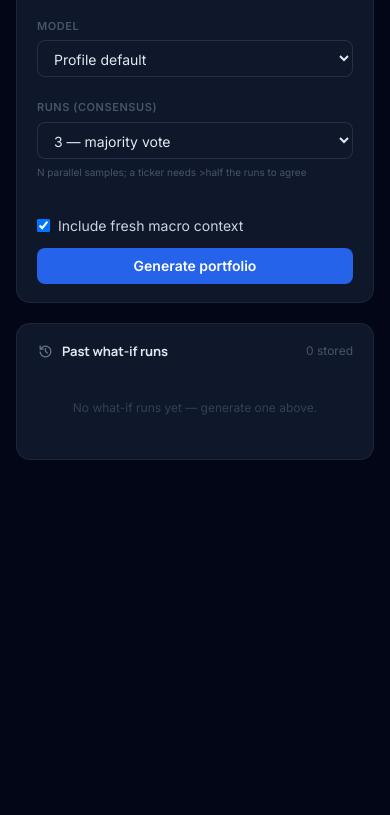
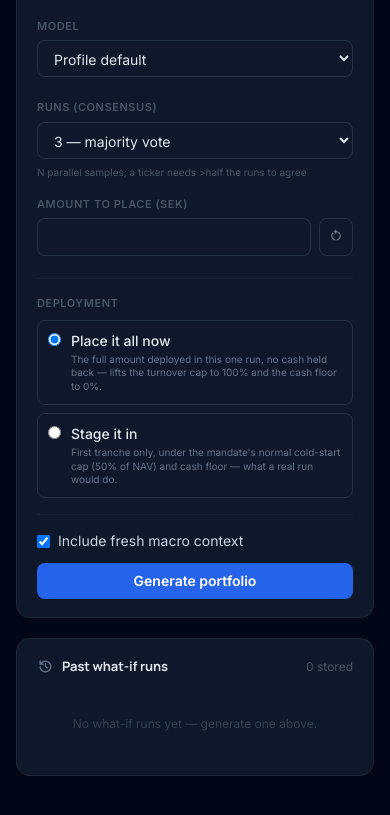
Before and after one commit to ACWesterberg/ai-fund-manager, a Python web app: template src/fundmgr/web/templates/whatif.html in a window 390 px wide. Shown: the part 368-1183 px from the top of the page. Run offline with Jinja, Linux system fonts and the light colour scheme; the template is opened without the code that fills it, so the values that code supplies are empty; some libraries are stand-ins or nearby versions.

Commit message:
Add amount and deployment mode to the What-If Lab
Two new per-generation controls, scoped to the Lab only — no change to how
the real weekly runs deploy.

Amount to place. Overrides the profile's capital_sek for that run, so you can
ask what 25k would buy under the Buffett mandate without editing its 1M config.
The field prefills from the profile and resets to it on profile change.

Deployment mode. "Place it all now" puts the whole amount to work in a single
run: turnover cap to 100%, cash floor to 0%, and max_cash_pct to 0 as well —
without that last one the guardrail would still wave through a cash target up
to the mandate's ceiling, which is not what "100% directly" means. A directive
stating the intent in words is appended to the user message, since the lifted
caps alone still leave the model free to hedge into cash. "Stage it in" keeps
the previous behaviour: the cold-start cap (50% of NAV for these profiles) and
the mandate's cash floor, i.e. a realistic first tranche.

Both risk overrides are applied to a per-run copy, so a full-deploy run cannot
leak a zeroed cash floor into a later staged one — there's a test for exactly
that.

Guarding small amounts. Two floors derive from the profile's own risk config:
below min_trade_sek nothing can trade at all, so that raises before any LLM
call rather than burning a consensus run to return all-rejected actions. Below
min_trade_sek / max_position_pct (13,889 SEK for every current profile) a
max-weight position still lands under the min trade size, so the run proceeds
but is flagged undersized in the form and on the result card.

The result card now reports the amount placed and which mode produced it, and
tolerates older stored results that predate the deployment block.

Co-Authored-By: Claude Opus 5 <noreply@anthropic.com>
Claude-Session: https://claude.ai/code/session_016Ucw9U5yy72kwG8A45Sxht

```diff
--- a/src/fundmgr/web/templates/whatif.html
+++ b/src/fundmgr/web/templates/whatif.html
@@ -34,7 +34,9 @@
                 data-universe="{{ p.universe }}" data-mandate="{{ p.mandate }}"
                 data-benchmark="{{ p.benchmark }}" data-capital="{{ p.capital_sek }}"
                 data-default-model="{{ p.default_provider }}/{{ p.default_model }}"
-                data-default-n="{{ p.default_n_samples }}">
+                data-default-n="{{ p.default_n_samples }}"
+                data-min-amount="{{ p.min_amount_sek }}"
+                data-staged-pct="{{ p.staged_turnover_pct }}">
           {{ p.name }}
         </option>
         {% endfor %}
@@ -63,14 +65,58 @@
       <p class="text-[10px] text-slate-600 mt-1.5">N parallel samples; a ticker needs &gt;half the runs to agree</p>
     </div>
 
-    <div class="flex flex-col justify-between">
-      <label class="flex items-center gap-2 mt-5 text-sm text-slate-300 select-none cursor-pointer">
+    <div>
+      <label class="kpi-label block">Amount to place (SEK)</label>
+      <div class="flex gap-2">
+        <input id="f-amount" type="number" min="1" step="1000" inputmode="numeric"
+               class="w-full bg-slate-900 border border-slate-700/60 rounded-lg px-3 py-2 text-sm text-slate-200">
+        <button id="f-amount-reset" type="button" title="Reset to the profile's own capital"
+                class="shrink-0 px-2 text-slate-500 hover:text-slate-300 border border-slate-700/60 rounded-lg">
+          <span class="material-symbols-outlined" style="font-size:16px">restart_alt</span>
+        </button>
+      </div>
+      <p id="amount-hint" class="text-[10px] text-slate-600 mt-1.5"></p>
+    </div>
+
+    <!-- ── Deployment mode ── -->
+    <div class="md:col-span-2 lg:col-span-3 border-t border-slate-800/60 pt-4">
+      <label class="kpi-label block mb-2">Deployment</label>
+      <div class="grid grid-cols-1 sm:grid-cols-2 gap-2">
+        <label class="deploy-opt flex items-start gap-2.5 p-2.5 rounded-lg border border-slate-700/60
+                      cursor-pointer hover:bg-white/[.02] transition-colors">
+          <input type="radio" name="deploy" value="full" checked
+                 class="mt-0.5 bg-slate-900 border-slate-600 text-blue-500 focus:ring-blue-500/40">
+          <span>
+            <span class="block text-sm text-slate-200 font-medium">Place it all now</span>
+            <span class="block text-[10px] text-slate-500 leading-snug mt-0.5">
+              The full amount deployed in this one run, no cash held back —
+              lifts the turnover cap to 100% and the cash floor to 0%.
+            </span>
+          </span>
+        </label>
+        <label class="deploy-opt flex items-start gap-2.5 p-2.5 rounded-lg border border-slate-700/60
+                      cursor-pointer hover:bg-white/[.02] transition-colors">
+          <input type="radio" name="deploy" value="staged"
+                 class="mt-0.5 bg-slate-900 border-slate-600 text-blue-500 focus:ring-blue-500/40">
+          <span>
+            <span class="block text-sm text-slate-200 font-medium">Stage it in</span>
+            <span class="block text-[10px] text-slate-500 leading-snug mt-0.5">
+              First tranche only, under the mandate's normal cold-start cap
+              (<span id="staged-pct">50</span>% of NAV) and cash floor — what a real run would do.
+            </span>
+          </span>
+        </label>
+      </div>
+    </div>
+
+    <div class="flex flex-col justify-end border-t border-slate-800/60 pt-4">
+      <label class="flex items-center gap-2 mb-3 text-sm text-slate-300 select-none cursor-pointer">
         <input id="f-macro" type="checkbox" checked
                class="rounded bg-slate-900 border-slate-600 text-blue-500 focus:ring-blue-500/40">
         Include fresh macro context
       </label>
       <button id="f-submit" type="submit"
-              class="mt-3 w-full bg-blue-600 hover:bg-blue-500 disabled:opacity-40 disabled:cursor-not-allowed
+              class="w-full bg-blue-600 hover:bg-blue-500 disabled:opacity-40 disabled:cursor-not-allowed
                      text-white text-sm font-semibold rounded-lg px-4 py-2 transition-colors">
         Generate portfolio
       </button>
@@ -120,17 +166,50 @@
   };
 
   // ── Form hints ──────────────────────────────────────────────────────────
+  const profileOpt = () => $('f-profile').selectedOptions[0];
+
+  function refreshAmountHint() {
+    const opt = profileOpt();
+    if (!opt) return;
+    const min = Number(opt.dataset.minAmount);
+    const val = Number($('f-amount').value);
+    const hint = $('amount-hint');
+    if (val && val < min) {
+      // Below this, a position at the max single-name weight still lands under
+      // the mandate's min trade size — the book collapses to a couple of names.
+      hint.textContent = `⚠ below ${min.toLocaleString()} SEK a full-weight position ` +
+        `falls under this profile's min trade size`;
+      hint.className = 'text-[10px] text-amber-400 mt-1.5';
+    } else {
+      hint.textContent = `profile default ${Number(opt.dataset.capital).toLocaleString()} SEK · ` +
+        `min sensible ${min.toLocaleString()} SEK`;
+      hint.className = 'text-[10px] text-slate-600 mt-1.5';
+    }
+  }
+
+  function resetAmount() {
+    const opt = profileOpt();
+    if (opt) $('f-amount').value = opt.dataset.capital;
+    refreshAmountHint();
+  }
+
   function refreshHints() {
-    const opt = $('f-profile').selectedOptions[0];
+    const opt = profileOpt();
     if (!opt) return;
     $('profile-hint').textContent =
       `universe ${opt.dataset.universe} · mandate ${opt.dataset.mandate} · ` +
       `vs ${opt.dataset.benchmark} · ${Number(opt.dataset.capital).toLocaleString()} SEK`;
     $('model-hint').textContent = $('f-model').value === ''
       ? `profile default: ${opt.dataset.defaultModel}` : '';
+    $('staged-pct').textContent = opt.dataset.stagedPct;
+    refreshAmountHint();
   }
-  $('f-profile').addEventListener('change', refreshHints);
+
+  $('f-profile').addEventListener('change', () => { resetAmount(); refreshHints(); });
   $('f-model').addEventListener('change', refreshHints);
+  $('f-amount').addEventListener('input', refreshAmountHint);
+  $('f-amount-reset').addEventListener('click', resetAmount);
+  resetAmount();
   refreshHints();
 
   // ── Result rendering (DOM-built; theses are model output, never innerHTML) ─
@@ -178,8 +257,15 @@
       if (sub) k.appendChild(el('p', 'kpi-sub', sub));
       return k;
     };
+    // Older stored results predate the deployment block
+    const dep = r.deployment || {
+      placed_sek: r.profile.capital_sek, full_deploy: null, undersized: false,
+    };
     kpis.appendChild(kpi('Positions', String(r.buy_count), `${r.invested_pct}% invested`));
-    kpis.appendChild(kpi('Cash target', `${r.cash_target_pct}%`, `of ${Number(r.profile.capital_sek).toLocaleString()} SEK`));
+    kpis.appendChild(kpi('Placed', `${Number(dep.placed_sek).toLocaleString()} SEK`,
+      dep.full_deploy === null ? `cash target ${r.cash_target_pct}%`
+        : (dep.full_deploy ? 'all at once · no cash floor'
+                           : `staged · cap ${dep.turnover_cap_pct}% · cash ${r.cash_target_pct}%`)));
     kpis.appendChild(kpi('Consensus', r.consensus ? `${r.model.n_runs}-run vote` : 'single shot',
       r.consensus ? 'ticker needs >half the runs' : ''));
     kpis.appendChild(kpi('Data', `${r.data.candidates_to_llm} candidates`,
@@ -187,6 +273,19 @@
       (r.data.stale_count ? ` · ${r.data.stale_count} stale` : '') +
       (r.data.macro_included ? ' · macro ✓' : ' · no macro')));
     body.appendChild(kpis);
+
+    if (dep.undersized) {
+      const warn = el('div', 'mb-4 text-xs text-amber-400 flex items-start gap-2');
+      const icon = el('span', 'material-symbols-outlined', 'warning');
+      icon.style.fontSize = '15px';
+      warn.appendChild(icon);
+      warn.appendChild(el('span', '',
+        `${Number(dep.placed_sek).toLocaleString()} SEK is below ` +
+        `${Number(dep.comfortable_floor_sek).toLocaleString()} SEK, so a position at the max ` +
+        `single-name weight lands under this profile's min trade size — expect few names ` +
+        `and some guardrail rejections.`));
+      body.appendChild(warn);
+    }
 
     // Market summary
     if (r.market_summary) {
@@ -282,11 +381,14 @@
     $('job-error').classList.add('hidden');
     const modelVal = $('f-model').value;
     const [provider, model_id] = modelVal ? modelVal.split('|') : [null, null];
+    const amount = parseFloat($('f-amount').value);
     const payload = {
       profile: $('f-profile').value,
       provider, model_id,
       n_runs: parseInt($('f-runs').value, 10),
       include_macro: $('f-macro').checked,
+      capital_sek: Number.isFinite(amount) && amount > 0 ? amount : null,
+      deploy_full: document.querySelector('input[name="deploy"]:checked').value === 'full',
     };
     setBusy(true, 'Starting…');
     try {
```
Also changed, not shown: src/fundmgr/engine/whatif.py (+86 -8 lines), src/fundmgr/web/whatif.py (+8 -0 lines), tests/test_whatif.py (+163 -0 lines).
